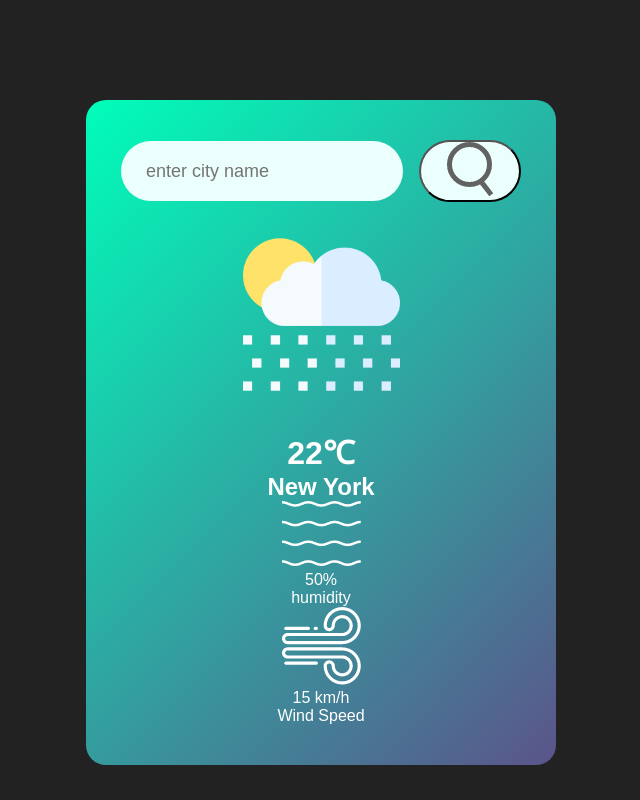
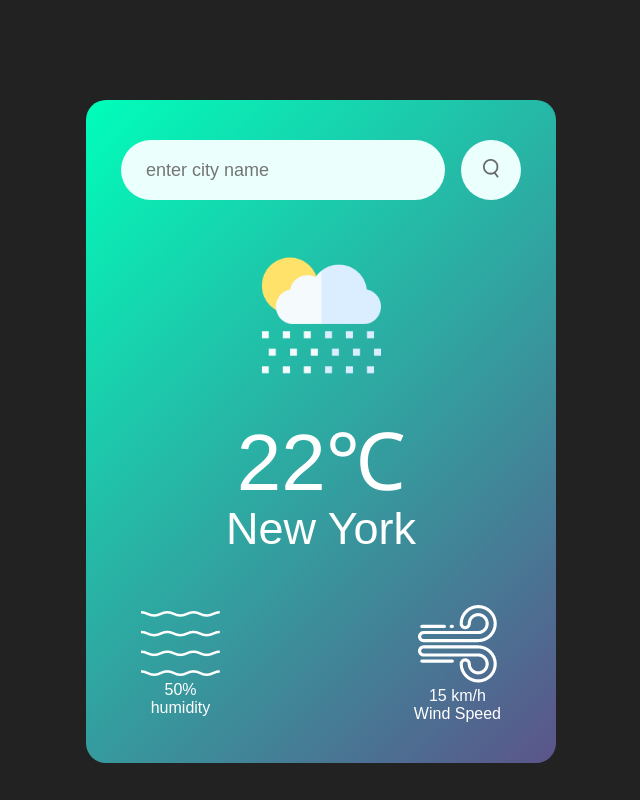
Before and after one commit to NikhilPathaniaa/Web-Challenges, a plain HTML site: page Challenge 5/index.html in a window 1280 px wide. Shown: the whole page, without its empty margins (319-959 px from the left). Drawn offline with Linux system fonts and the light colour scheme; no server answers.

Commit message:
some edit

```diff
--- a/Challenge 5/style.css
+++ b/Challenge 5/style.css
@@ -42,10 +42,39 @@ body
 }
 .search button
 {
-    border-radius: 50px;
-    /* width: 65px; */
-    /* border: 0; */
+    border-radius: 50%;
+    width: 60px;
+    height: 60px;
+    border: 0;
     outline: 0;
     background: #ebfffc;
-    flex: 1;
+    cursor: pointer;
 }
+.search button img
+{
+    width: 16px;
+}
+.weather-icon
+{
+    width: 170px;
+    margin-top: 30px;
+}
+.weather h1
+{
+    font-size: 80px;
+    font-weight: 500;
+}
+.weather h2
+{
+    font-size: 45px;
+    font-weight: 400;
+    margin-top: -10px;
+}
+.details
+{
+    display: flex;
+    align-items: center;
+    justify-content: space-between;
+    padding: 0 20px;
+    margin-top: 50px;
+}
```
